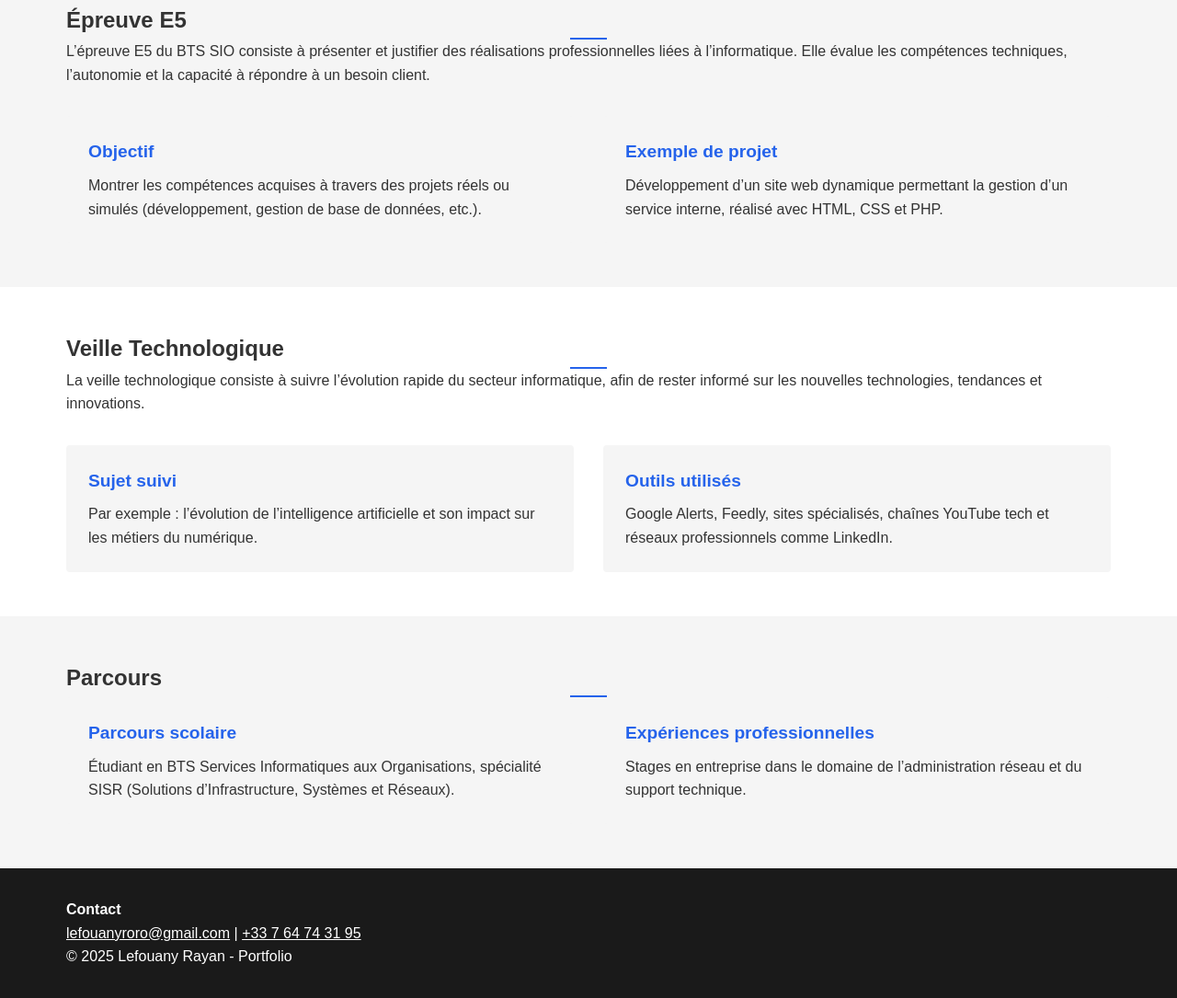
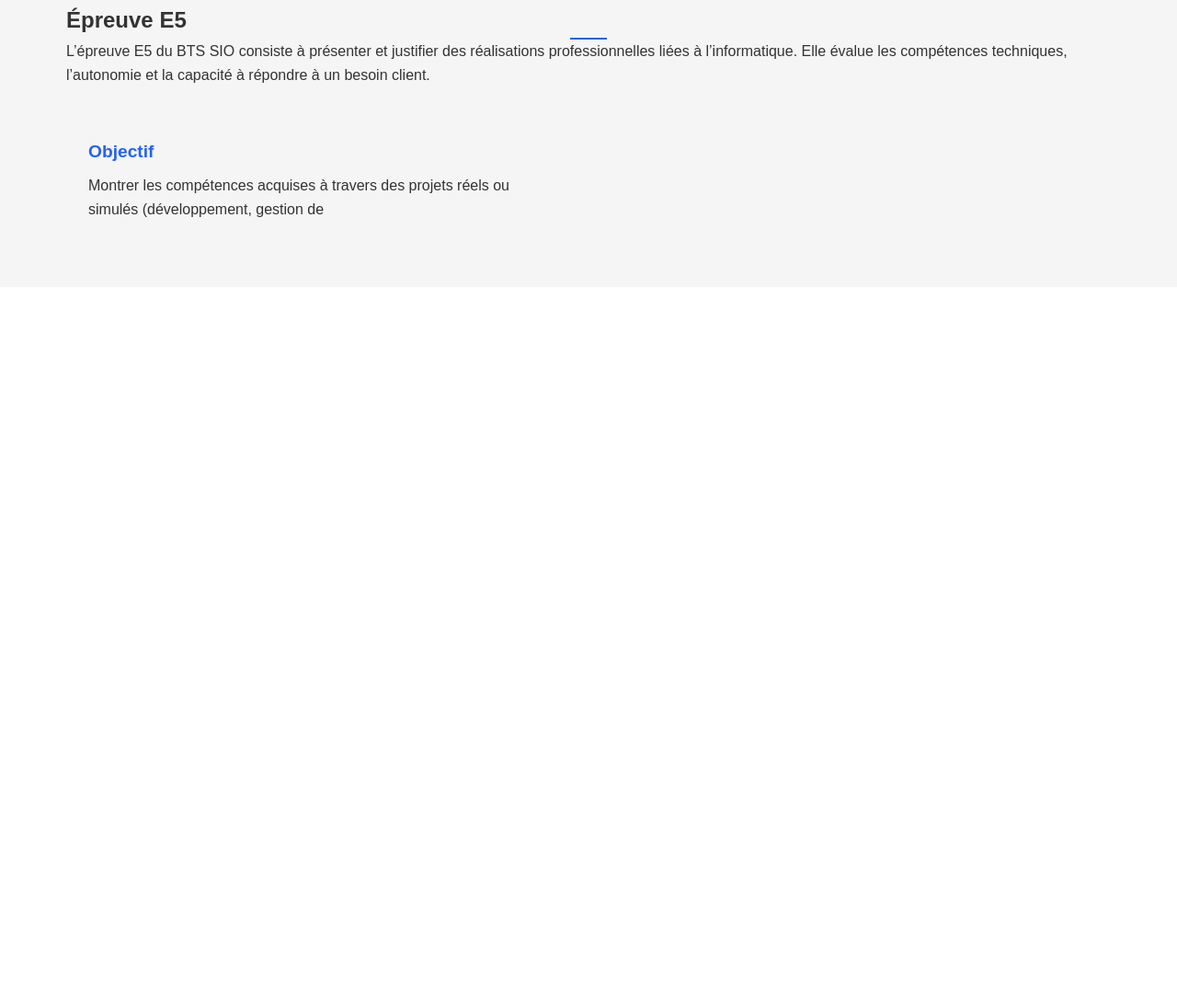
Before and after one commit to RL45M/index.html, a plain HTML site: page index.html in a window 1280 px wide. Shown: the part 1071-2156 px from the top of the page at 92% size. After the commit the page ends 1383 px from the top, so only its background shows below. Drawn offline with Linux system fonts and the light colour scheme; files that its build step writes are made by us from their sources.

Commit message:
Update index.html

```diff
--- a/index.html
+++ b/index.html
@@ -72,65 +72,4 @@
       <div class="about-content" style="margin-top:2rem;">
         <div class="about-box">
           <h3>Objectif</h3>
-          <p>Montrer les compétences acquises à travers des projets réels ou simulés (développement, gestion de base de données, etc.).</p>
-        </div>
-        <div class="about-box">
-          <h3>Exemple de projet</h3>
-          <p>Développement d’un site web dynamique permettant la gestion d’un service interne, réalisé avec HTML, CSS et PHP.</p>
-        </div>
-      </div>
-    </div>
-  </section>
-
-  <!-- VEILLE TECHNOLOGIQUE -->
-  <section id="veille" class="about-section">
-    <div class="container">
-      <h2>Veille Technologique</h2>
-      <div class="header-underline"></div>
-
-      <p>La veille technologique consiste à suivre l’évolution rapide du secteur informatique, afin de rester informé sur les nouvelles technologies, tendances et innovations.</p>
-
-      <div class="about-content" style="margin-top:2rem;">
-        <div class="about-box">
-          <h3>Sujet suivi</h3>
-          <p>Par exemple : l’évolution de l’intelligence artificielle et son impact sur les métiers du numérique.</p>
-        </div>
-        <div class="about-box">
-          <h3>Outils utilisés</h3>
-          <p>Google Alerts, Feedly, sites spécialisés, chaînes YouTube tech et réseaux professionnels comme LinkedIn.</p>
-        </div>
-      </div>
-    </div>
-  </section>
-
-  <!-- PARCOURS -->
-  <section id="parcours" class="highlights-section">
-    <div class="container">
-      <h2>Parcours</h2>
-      <div class="header-underline"></div>
-
-      <div class="about-content">
-        <div class="about-box">
-          <h3>Parcours scolaire</h3>
-          <p>Étudiant en BTS Services Informatiques aux Organisations, spécialité SISR (Solutions d’Infrastructure, Systèmes et Réseaux).</p>
-        </div>
-        <div class="about-box">
-          <h3>Expériences professionnelles</h3>
-          <p>Stages en entreprise dans le domaine de l’administration réseau et du support technique.</p>
-        </div>
-      </div>
-    </div>
-  </section>
-
-  <!-- CONTACT / FOOTER -->
-  <footer class="footer">
-    <div class="container">
-      <h4>Contact</h4>
-      <p><a href="mailto:lefouanyroro@gmail.com" style="color:white;">lefouanyroro@gmail.com</a> |
-         <a href="tel:+33764743195" style="color:white;">+33 7 64 74 31 95</a></p>
-      <p>&copy; 2025 Lefouany Rayan - Portfolio</p>
-    </div>
-  </footer>
-
-</body>
-</html>
+          <p>Montrer les compétences acquises à travers des projets réels ou simulés (développement, gestion de
```
